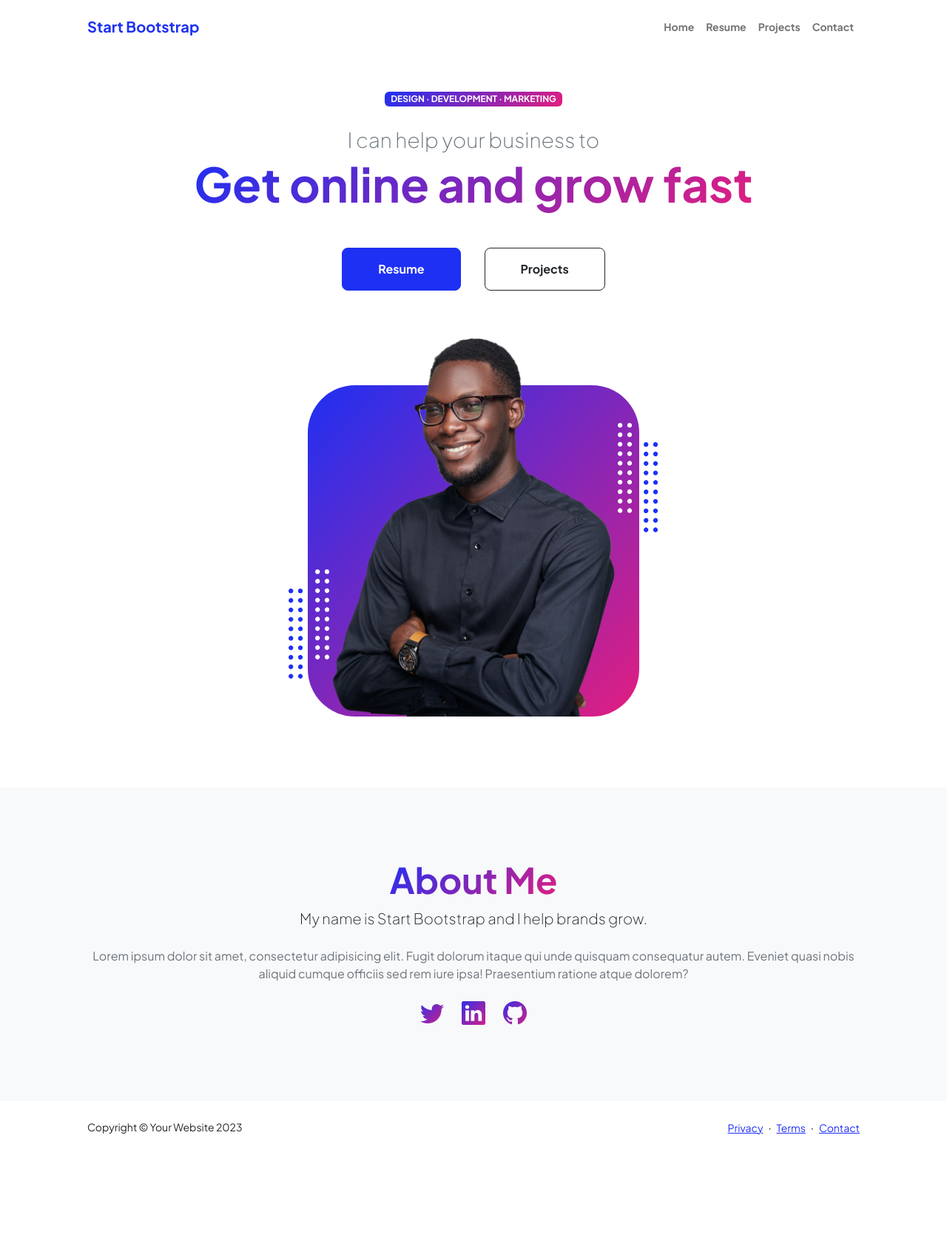
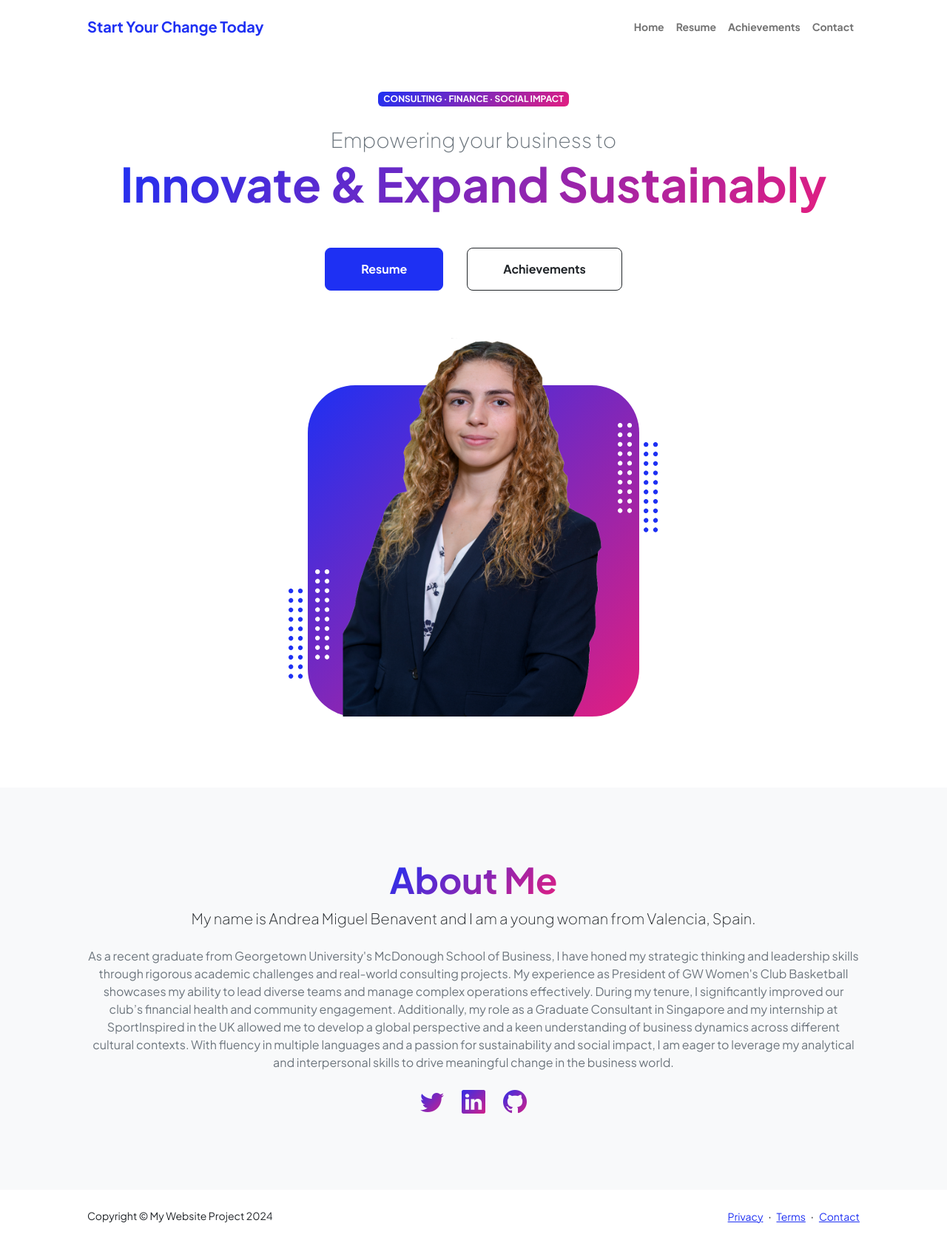
Before and after one commit to Andrea-Miguel-Benavent/WebsiteProjectAMB, a plain HTML site: page index.html in a window 1280 px wide. Shown: the whole page at 74% size. Before the commit the page ends 1561 px from the top, so only its background shows below. Drawn offline with nearby package versions, Linux system fonts and the light colour scheme.

Commit message:
Changes Day I

```diff
--- a/index.html
+++ b/index.html
@@ -22,13 +22,13 @@
             <!-- Navigation-->
             <nav class="navbar navbar-expand-lg navbar-light bg-white py-3">
                 <div class="container px-5">
-                    <a class="navbar-brand" href="index.html"><span class="fw-bolder text-primary">Start Bootstrap</span></a>
+                    <a class="navbar-brand" href="index.html"><span class="fw-bolder text-primary">Start Your Change Today</span></a>
                     <button class="navbar-toggler" type="button" data-bs-toggle="collapse" data-bs-target="#navbarSupportedContent" aria-controls="navbarSupportedContent" aria-expanded="false" aria-label="Toggle navigation"><span class="navbar-toggler-icon"></span></button>
                     <div class="collapse navbar-collapse" id="navbarSupportedContent">
                         <ul class="navbar-nav ms-auto mb-2 mb-lg-0 small fw-bolder">
                             <li class="nav-item"><a class="nav-link" href="index.html">Home</a></li>
                             <li class="nav-item"><a class="nav-link" href="resume.html">Resume</a></li>
-                            <li class="nav-item"><a class="nav-link" href="projects.html">Projects</a></li>
+                            <li class="nav-item"><a class="nav-link" href="achievements.html">Achievements</a></li>
                             <li class="nav-item"><a class="nav-link" href="contact.html">Contact</a></li>
                         </ul>
                     </div>
@@ -41,12 +41,12 @@
                         <div class="col-xxl-5">
                             <!-- Header text content-->
                             <div class="text-center text-xxl-start">
-                                <div class="badge bg-gradient-primary-to-secondary text-white mb-4"><div class="text-uppercase">Design &middot; Development &middot; Marketing</div></div>
-                                <div class="fs-3 fw-light text-muted">I can help your business to</div>
-                                <h1 class="display-3 fw-bolder mb-5"><span class="text-gradient d-inline">Get online and grow fast</span></h1>
+                                <div class="badge bg-gradient-primary-to-secondary text-white mb-4"><div class="text-uppercase">Consulting &middot; Finance &middot; Social Impact</div></div>
+                                <div class="fs-3 fw-light text-muted">Empowering your business to</div>
+                                <h1 class="display-3 fw-bolder mb-5"><span class="text-gradient d-inline">Innovate & Expand Sustainably</span></h1>
                                 <div class="d-grid gap-3 d-sm-flex justify-content-sm-center justify-content-xxl-start mb-3">
                                     <a class="btn btn-primary btn-lg px-5 py-3 me-sm-3 fs-6 fw-bolder" href="resume.html">Resume</a>
-                                    <a class="btn btn-outline-dark btn-lg px-5 py-3 fs-6 fw-bolder" href="projects.html">Projects</a>
+                                    <a class="btn btn-outline-dark btn-lg px-5 py-3 fs-6 fw-bolder" href="projects.html">Achievements</a>
                                 </div>
                             </div>
                         </div>
@@ -56,7 +56,7 @@
                                 <div class="profile bg-gradient-primary-to-secondary">
                                     <!-- TIP: For best results, use a photo with a transparent background like the demo example below-->
                                     <!-- Watch a tutorial on how to do this on YouTube (link)-->
-                                    <img class="profile-img" src="assets/profile.png" alt="..." />
+                                    <img class="profile-img" src="assets/MyProfilePic.png" alt="..." />
                                     <div class="dots-1">
                                         <!-- SVG Dots-->
                                         <svg version="1.1" xmlns="http://www.w3.org/2000/svg" xmlns:xlink="http://www.w3.org/1999/xlink" x="0px" y="0px" viewBox="0 0 191.6 1215.4" style="enable-background: new 0 0 191.6 1215.4" xml:space="preserve">
@@ -182,12 +182,12 @@
                         <div class="col-xxl-8">
                             <div class="text-center my-5">
                                 <h2 class="display-5 fw-bolder"><span class="text-gradient d-inline">About Me</span></h2>
-                                <p class="lead fw-light mb-4">My name is Start Bootstrap and I help brands grow.</p>
-                                <p class="text-muted">Lorem ipsum dolor sit amet, consectetur adipisicing elit. Fugit dolorum itaque qui unde quisquam consequatur autem. Eveniet quasi nobis aliquid cumque officiis sed rem iure ipsa! Praesentium ratione atque dolorem?</p>
+                                <p class="lead fw-light mb-4">My name is Andrea Miguel Benavent and I am a young woman from Valencia, Spain.</p>
+                                <p class="text-muted">As a recent graduate from Georgetown University's McDonough School of Business, I have honed my strategic thinking and leadership skills through rigorous academic challenges and real-world consulting projects. My experience as President of GW Women's Club Basketball showcases my ability to lead diverse teams and manage complex operations effectively. During my tenure, I significantly improved our club’s financial health and community engagement. Additionally, my role as a Graduate Consultant in Singapore and my internship at SportInspired in the UK allowed me to develop a global perspective and a keen understanding of business dynamics across different cultural contexts. With fluency in multiple languages and a passion for sustainability and social impact, I am eager to leverage my analytical and interpersonal skills to drive meaningful change in the business world.</p>
                                 <div class="d-flex justify-content-center fs-2 gap-4">
-                                    <a class="text-gradient" href="#!"><i class="bi bi-twitter"></i></a>
-                                    <a class="text-gradient" href="#!"><i class="bi bi-linkedin"></i></a>
-                                    <a class="text-gradient" href="#!"><i class="bi bi-github"></i></a>
+                                    <a href="https://twitter.com/andrea_miguel5" target="_blank" class="text-gradient" href="#!"><i class="bi bi-twitter"></i></a>
+                                    <a href="https://www.linkedin.com/in/andrea-miguel-benavent/" target="_blank" class="text-gradient" href="#!"><i class="bi bi-linkedin"></i></a>
+                                    <a href="https://github.com/Andrea-Miguel-Benavent/" target="_blank" class="text-gradient" href="#!"><i class="bi bi-github"></i></a>
                                 </div>
                             </div>
                         </div>
@@ -199,7 +199,7 @@
         <footer class="bg-white py-4 mt-auto">
             <div class="container px-5">
                 <div class="row align-items-center justify-content-between flex-column flex-sm-row">
-                    <div class="col-auto"><div class="small m-0">Copyright &copy; Your Website 2023</div></div>
+                    <div class="col-auto"><div class="small m-0">Copyright &copy; My Website Project 2024</div></div>
                     <div class="col-auto">
                         <a class="small" href="#!">Privacy</a>
                         <span class="mx-1">&middot;</span>
```
Also changed, not shown: contact.html (+1 -1 lines), assets/MyProfilePic.png (added).
